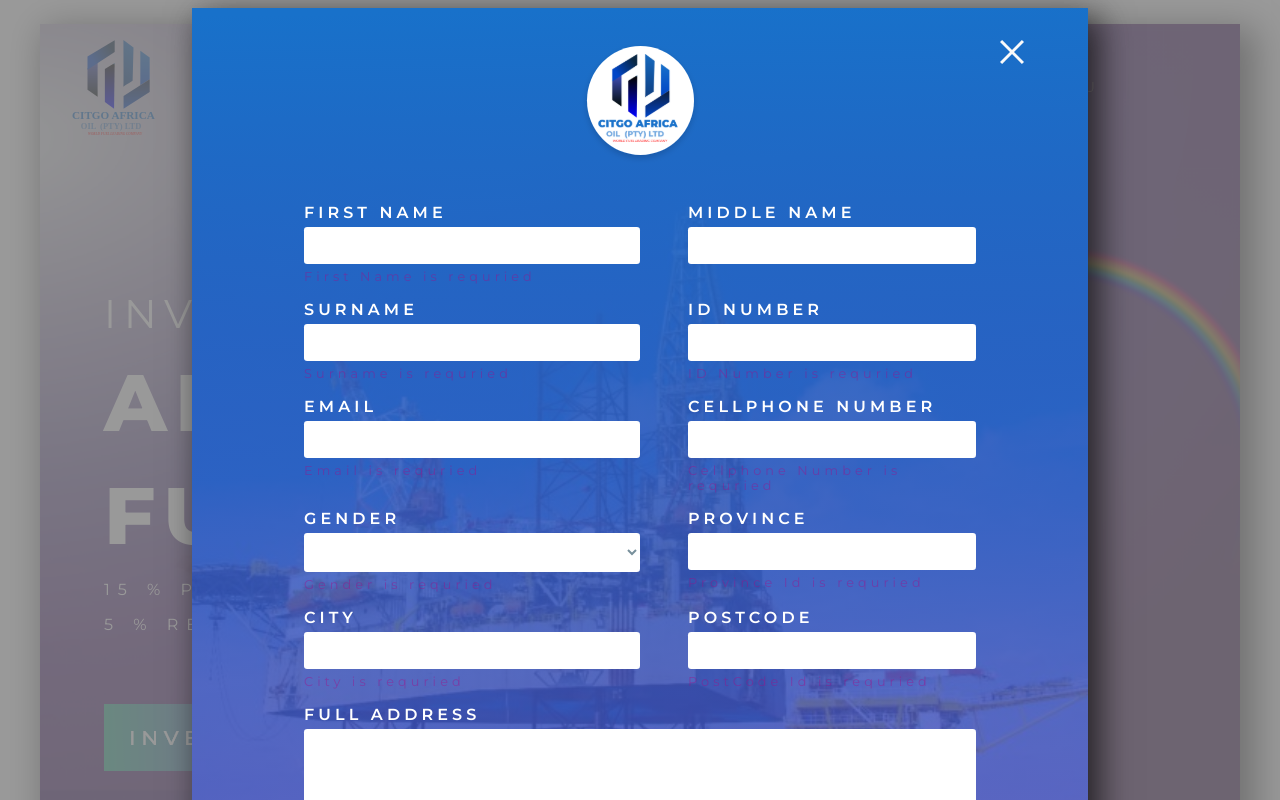
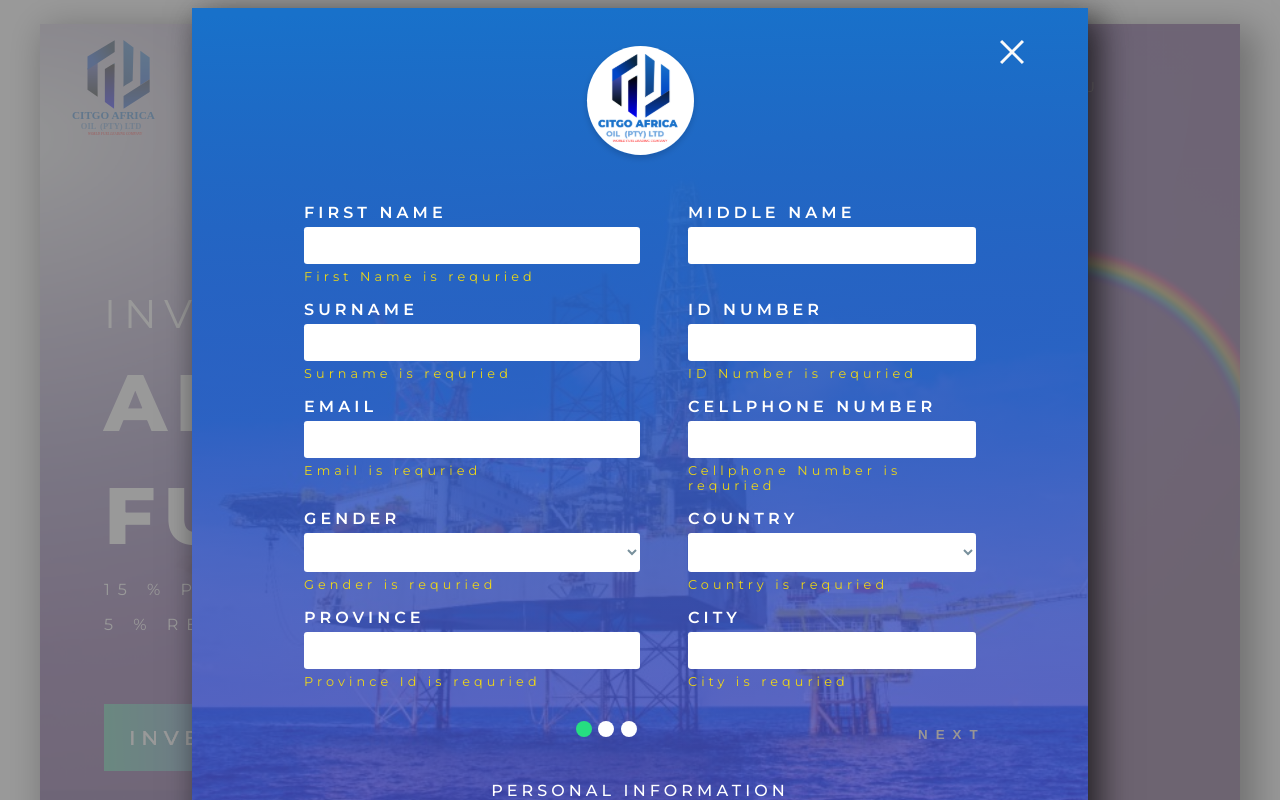
Before and after one commit to Ndu-Systems/citgo-app, an Angular app: page / in a window 1280 px wide. Both pictures are taken after a click on the element "SIGN-UP". Shown: the top 800 px of the page. Built offline with nearby package versions, Linux system fonts and the light colour scheme.

Commit message:
sign up form

```diff
--- a/src/app/views/home/client-sign-in/sign-in/sign-in.component.scss
+++ b/src/app/views/home/client-sign-in/sign-in/sign-in.component.scss
@@ -17,10 +17,6 @@
     .dashboard-forms {
       div {
         padding-bottom: 1rem;
-      }
-
-      .alert {
-        color: white;
       }
 
       .button {
--- a/src/app/views/home/client-sign-up/form-persol-details/form-persol-details.component.html
+++ b/src/app/views/home/client-sign-up/form-persol-details/form-persol-details.component.html
@@ -67,39 +67,80 @@
           </div>
         </div>
         <div class="controls">
+            <label for="">Country</label> <br />
+            <select  class ="input-field" formControlName="Country">
+
+  <option value="Algeria"> Algeria</option>
+  <option value="Angola"> Angola</option>
+  <option value="Benin"> Benin</option>
+  <option value="Botswana"> Botswana</option>
+  <option value="Burkina Faso"> Burkina Faso</option>
+  <option value="Burundi"> Burundi</option>
+  <option value="Cabo Verde"> Cabo Verde</option>
+  <option value="Cameroon"> Cameroon</option>
+  <option value="Chad"> Chad</option>
+  <option value="Comoros"> Comoros</option>
+  <option value="Congo"> Congo</option>
+  <option value="Djibouti"> Djibouti</option>
+  <option value="Egypt"> Egypt</option>
+  <option value="Equatorial Guinea"> Equatorial Guinea</option>
+  <option value="Eritrea"> Eritrea</option>
+  <option value="Eswatini"> Eswatini </option>
+  <option value="Ethiopia"> Ethiopia</option>
+  <option value="Gabon"> Gabon</option>
+  <option value="Gambia"> Gambia</option>
+  <option value="Ghana"> Ghana</option>
+  <option value="Guinea"> Guinea</option>
+  <option value="Guinea-Bissau"> Guinea-Bissau</option>
+  <option value="Kenya"> Kenya</option>
+  <option value="Lesotho"> Lesotho</option>
+  <option value="Liberia"> Liberia</option>
+  <option value="Libya"> Libya</option>
+  <option value="Madagascar"> Madagascar</option>
+  <option value="Malawi"> Malawi</option>
+  <option value="Mali"> Mali</option>
+  <option value="Mauritania"> Mauritania</option>
+  <option value="Morocco"> Morocco</option>
+  <option value="Morocco"> Morocco</option>
+  <option value="Namibia"> V</option>
+  <option value="Namibia"> Namibia</option>
+  <option value="Niger"> Niger</option>
+  <option value="Nigeria"> Nigeria</option>
+  <option value="Rwanda"> Rwanda</option>
+  <option value="Sao Tome and Principe"> Sao Tome and Principe</option>
+  <option value="Senegal"> Senegal</option>
+  <option value="Seychelles"> Seychelles</option>
+  <option value="Sierra Leone"> Sierra Leone</option>
+  <option value="Somalia"> Somalia</option>
+  <option value="South Africa"> South Africa</option>
+  <option value="South Sudan"> South Sudan</option>
+  <option value="Sudan"> Sudan</option>
+  <option value="Tanzania"> Tanzania</option>
+  <option value="Togo"> Togo</option>
+  <option value="Tunisia"> Tunisia</option>
+  <option value="Uganda"> Uganda</option>
+  <option value="Zambia"> Zambia</option>
+  <option value="Zimbabwe"> Zimbabwe</option>
+            </select>
+            <div class="alert" *ngIf="!rForm.controls['Country'].valid">
+                Country is requried
+            </div>
+          </div>
+
+      </div>
+      <div class="col-1-of-2 ">
+          <div class="controls">
               <label for="">Province</label> <br />
               <input type="text" class="input-field" formControlName="Province" />
               <div class="alert" *ngIf="!rForm.controls['Province'].valid ">
                   Province Id is requried
               </div>
             </div>
-
-      </div>
-      <div class="col-1-of-2 ">
         <div class="controls">
             <label for="">City</label> <br />
             <input type="text" class="input-field" formControlName="City" />
             <div class="alert" *ngIf="!rForm.controls['City'].valid">
                 City is requried
-          </div>
-        </div>
-        <div class="controls">
-          <label for="">PostCode</label> <br />
-          <input type="number" class="input-field" formControlName="PostCode" />
-          <div class="alert" *ngIf="!rForm.controls['PostCode'].valid ">
-              PostCode Id is requried
-          </div>
-        </div>
-
-      </div>
-      <div class="col-1-of-1 ">
-
-        <div class="controls">
-          <label for="">Full Address</label> <br />
-          <textarea formControlName="Address" class="input-field textarea"></textarea>
-
-          <div class="alert" *ngIf="!rForm.controls['Address'].valid ">
-              Address is requried
             </div>
           </div>
 
--- a/src/app/views/home/client-sign-up/form-persol-details/form-persol-details.component.ts
+++ b/src/app/views/home/client-sign-up/form-persol-details/form-persol-details.component.ts
@@ -43,8 +43,9 @@ Form ends here
       Gender: [null, Validators.required],
       Province: ['', Validators.required],
       City: ['', Validators.required],
-      PostCode: ['', Validators.required],
-      Address: ['', Validators.required],
+      Country: ['', Validators.required],
+      PostCode: ['0000', Validators.required],
+      Address: ['Not needed', Validators.required],
       CreateUserId: ['SYSTEM_WEB', Validators.required],
       StatusId: [1, Validators.required]
     });
--- a/src/assets/sass/_base.scss
+++ b/src/assets/sass/_base.scss
@@ -54,7 +54,7 @@ body {
     }
   }
   .alert {
-    color: #a70a856b;
+    color: #f9de0cf0;
     font-size: 0.8rem;
     font-weight: 400;
     animation: moveInLeft 1s ease-out 0.5s;
```
Lines whose indentation alone changed are shown as unchanged.
